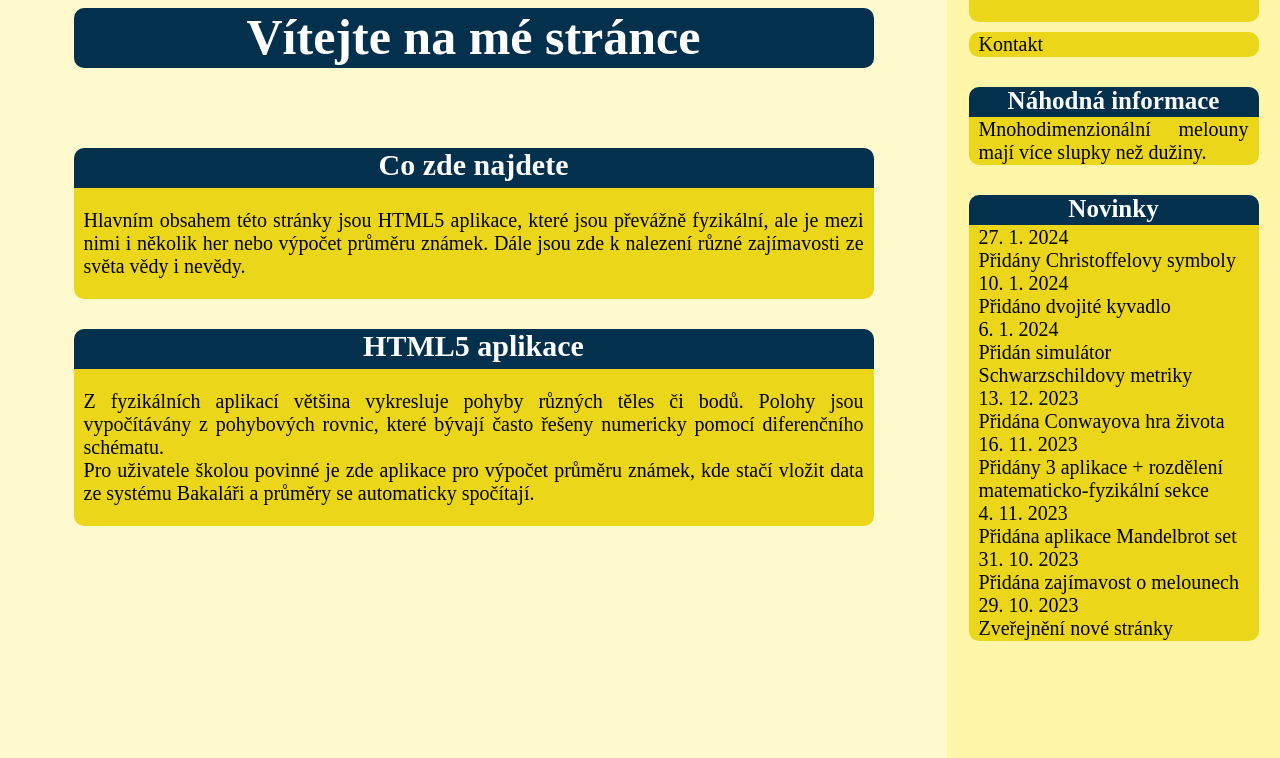
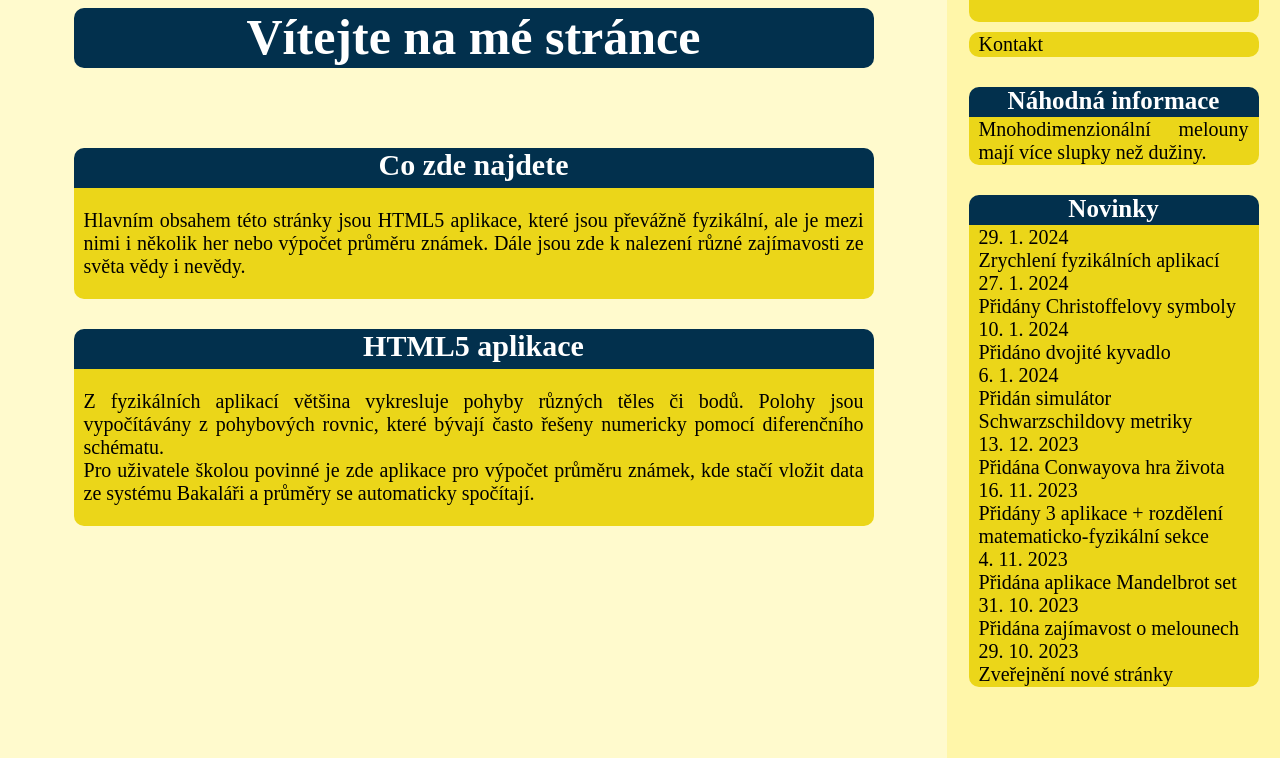
Before and after one commit to Filipcihlar/Filipcihlar.github.io, a plain HTML site: page index.html in a window 1280 px wide. Shown: the part 92-850 px from the top of the page. Drawn offline with nearby package versions, Linux system fonts and the light colour scheme; some packages are replaced by stand-ins of ours.

Commit message:
zrychapp

```diff
--- a/index.html
+++ b/index.html
@@ -112,6 +112,8 @@
             <div style="display: inline-block; margin-top: 30px;">
                 <div class="nadpis" style="width: 290px; font-size: 25px; height: 30px;"><label>Novinky</label></div>
                 <div class="obsah" style="width: 270px; text-align: left;">
+                    <label>29. 1. 2024</label><br>
+                    <label>Zrychlení fyzikálních aplikací</label><br>
                     <label>27. 1. 2024</label><br>
                     <label>Přidány Christoffelovy symboly</label><br>
                     <label>10. 1. 2024</label><br>
```
